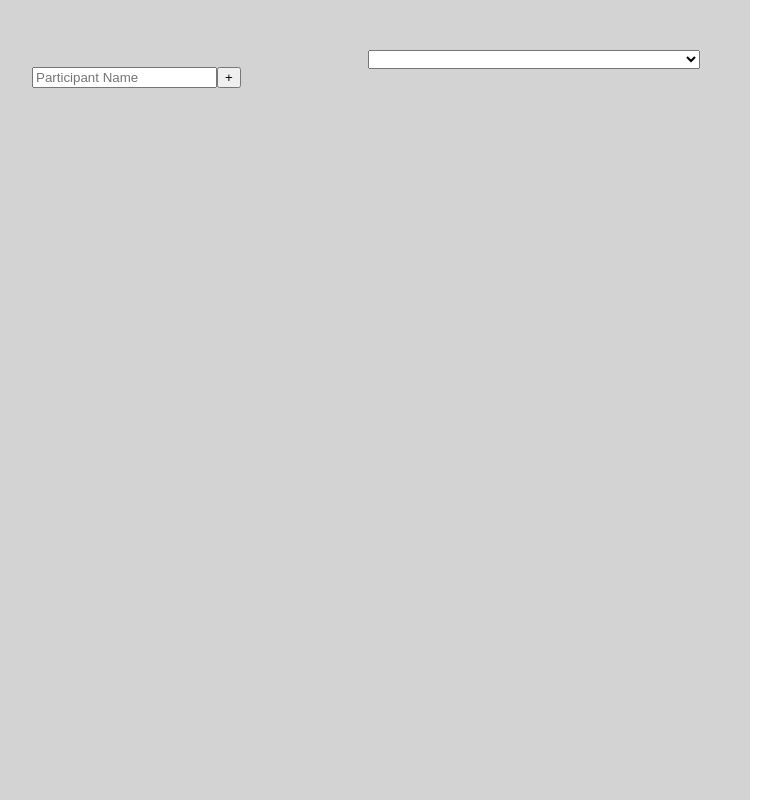
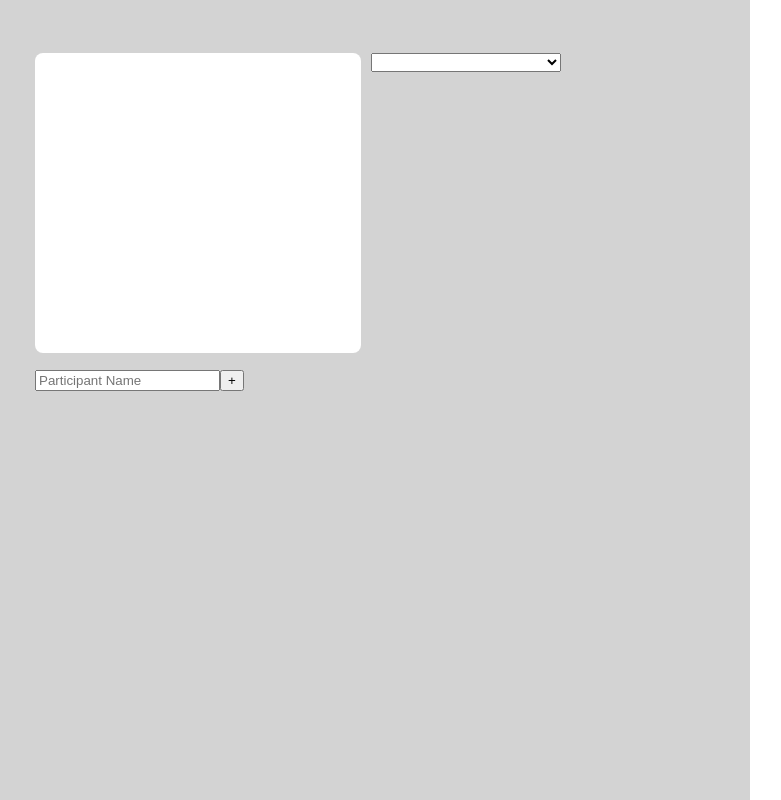
Before and after one commit to sleepypikachu/team-splitter, a Next.js app: page / in a window 1280 px wide. Shown: the whole page, without its empty margins (18-799 px from the left). Built offline with nearby package versions, Linux system fonts and the light colour scheme.

Commit message:
start styling

```diff
--- a/components/generator.js
+++ b/components/generator.js
@@ -31,12 +31,13 @@ const Generator = () => {
             {
                 teams.length > 1 &&
                 <Link
-                    className={styles.shareButton}
                     href={{
                         pathname: '/share',
                         query: { teams: encodedTeams },
                     }}>
-                    share
+                    <div className={styles.shareButton} >
+                        share
+                    </div>
                 </Link>
             }
         </div>
--- a/components/teamsArea.js
+++ b/components/teamsArea.js
@@ -1,5 +1,6 @@
 import React from "react";
 import { useEffect, useState } from "react";
+import styles from '../styles/Generator.module.scss';
 
 const TeamsArea = ({ teams, setTeams, numOfParticipants }) => {
   const [selectedTeamCount, setSelectedTeamCount] = useState(0);
@@ -54,10 +55,12 @@ const TeamsArea = ({ teams, setTeams, numOfParticipants }) => {
   }
 
   return (
-    <>
+    <div className={styles.teamArea}>
       <select value={selectedTeamCount} onChange={handleSelectChange}>{selectOptions}</select>
-      {teamInputs}
-    </>
+      <div className={styles.teamInputs}>
+        {teamInputs}
+      </div>
+    </div>
   );
 };
 
--- a/styles/Generator.module.scss
+++ b/styles/Generator.module.scss
@@ -7,25 +7,29 @@
         display: flex;
         flex-direction: column;
         width: 50%;
-        padding: 2px;
+        padding: 5px;
     }
 
     background-color: lightgray;
+
+
 }
 
 .participantsArea {
+
 }
 
 .teamsArea {
+    max-width: 200px;
 }
 
 .participantsList {
     list-style-type: none;
     padding-left: 0;
-    // padding: 1em 2em;
     background-color: white;
     margin-top: 0;
     border-radius: 8px;
+    min-height: 300px;
     > li {
         display: flex;
         align-items: center;
@@ -44,10 +48,8 @@
         background-color: #EEEEEE;
     }
 
-    > li:last-child {
-        border-bottom-left-radius: 8px;
-        border-bottom-right-radius: 8px;
-    }
+    overflow: hidden;
+    height: fit-content;
 }
 
 .addParticipant {
@@ -55,15 +57,31 @@
 }
 
 .shareButton {
-    > a {
-        font: bold 11px Arial;
+    font: bold 20px Arial;
     text-decoration: none;
-        background-color: #EEEEEE;
-        color: green;
-        padding: 6px 12px 12px 12px;
+    background-color: green;
+    margin-top: 25px;
+    padding: 12px 12px 12px 12px;
+    text-align: center;
     border-top: 1px solid #CCCCCC;
     border-right: 1px solid #333333;
     border-bottom: 1px solid #333333;
     border-left: 1px solid #CCCCCC;
+    border-radius: 4px;
+}
+
+
+.teamArea {
+    display: flex;
+    flex-direction: column;
+
+    height: 2em;
+}
+
+.teamInputs {
+    display: flex;
+    flex-direction: column;
+    input {
+        height: 2em;
     }
 }
```
Lines whose indentation alone changed are shown as unchanged.
